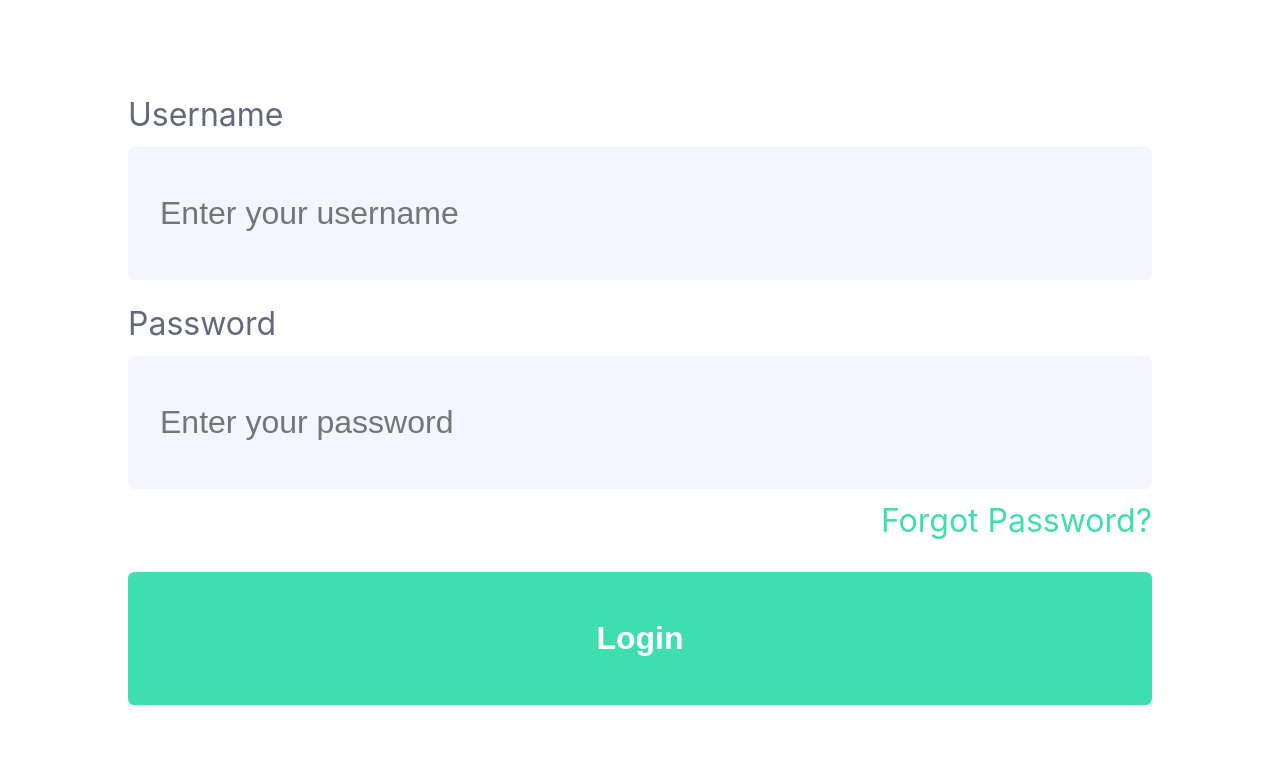
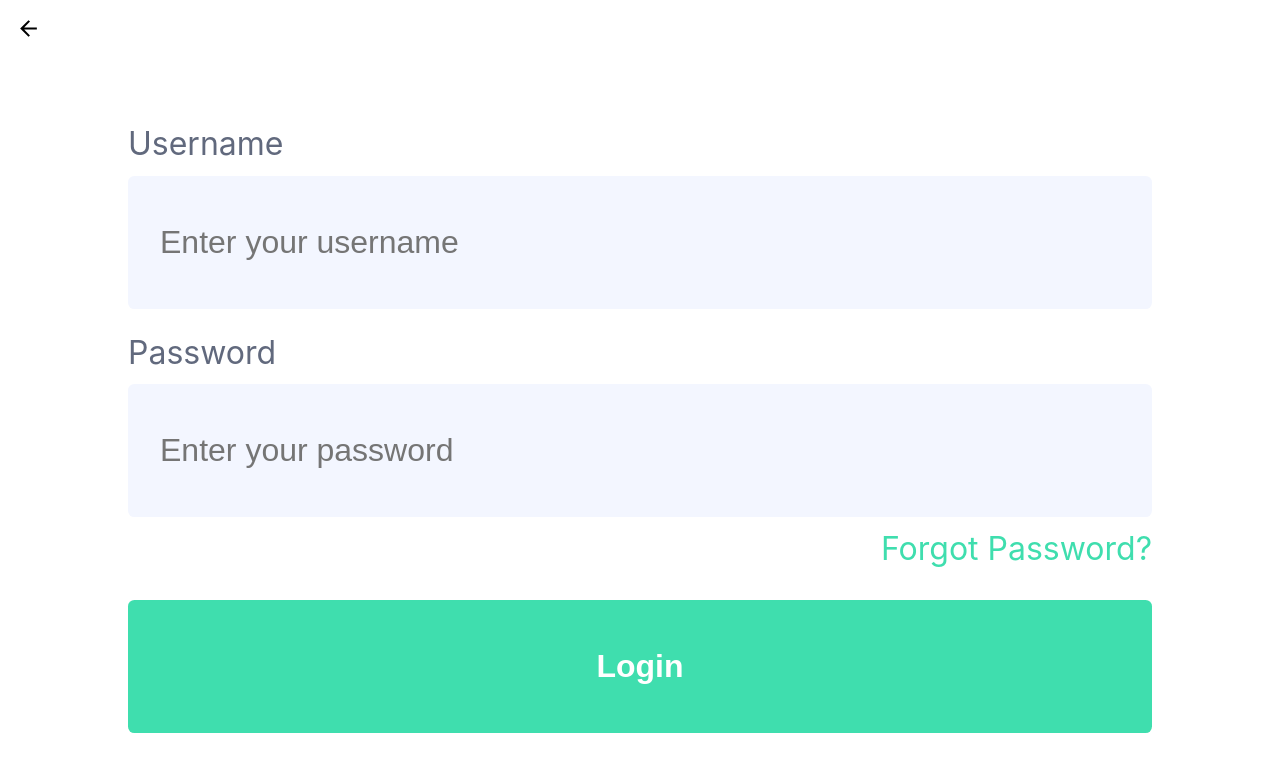
Before and after one commit to HKanwal/kapstone, a Next.js app in the folder src/next-app/: page /login in a window 1280 px wide. Shown: the top 772 px of the page. Built offline with nearby package versions, Linux system fonts and the light colour scheme.

Commit message:
Added back button

```diff
--- /dev/null
+++ b/src/next-app/components/BackButton.tsx
@@ -0,0 +1,14 @@
+import styles from "../styles/BackButton.module.css";
+import { IoMdArrowBack } from "react-icons/io";
+
+type BackButtonProps = {
+  onClick?: () => void;
+};
+
+const BackButton = (props: BackButtonProps) => {
+  return (
+    <IoMdArrowBack className={styles.back} size="25" onClick={props.onClick} />
+  );
+};
+
+export default BackButton;
--- a/src/next-app/pages/login.tsx
+++ b/src/next-app/pages/login.tsx
@@ -1,5 +1,6 @@
 import type { NextPage } from "next";
 import { useState } from "react";
+import BackButton from "../components/BackButton";
 import Button from "../components/Button";
 import FormField from "../components/FormField";
 import Modal from "../components/Modal";
@@ -16,8 +17,17 @@ const LoginPage: NextPage = () => {
     setModalVisisble(false);
   };
 
+  const goBack = () => {
+    window.location.href = '/';
+  }
+
   return (
     <div className={styles.container}>
+      <div className={styles.header}>
+        <BackButton onClick={goBack} />
+      </div>
+      <div className={styles.content}>
+
         <div className={styles["username-container"]}>
           <FormField name="Username" placeholder="Enter your username" />
         </div>
@@ -45,6 +55,7 @@ const LoginPage: NextPage = () => {
           </div>
         </Modal>
       </div>
+    </div>
   );
 };
 
--- /dev/null
+++ b/src/next-app/styles/BackButton.module.css
@@ -0,0 +1,3 @@
+.back:hover {
+  cursor: pointer;
+}
--- a/src/next-app/styles/LoginPage.module.css
+++ b/src/next-app/styles/LoginPage.module.css
@@ -2,9 +2,24 @@
   width: 100vw;
   height: 100vh;
   display: flex;
+  flex-direction: column;
+}
+
+.header {
+  width: 100%;
+  display: flex;
+  padding-top: 2vh;
+  padding-bottom: 2vh;
+  padding-left: 2vh;
+}
+
+.content {
+  display: flex;
   align-items: center;
   justify-content: center;
   flex-direction: column;
+  width: 100%;
+  height: 100%;
 }
 
 .username-container {
```
Lines whose indentation alone changed are shown as unchanged.
